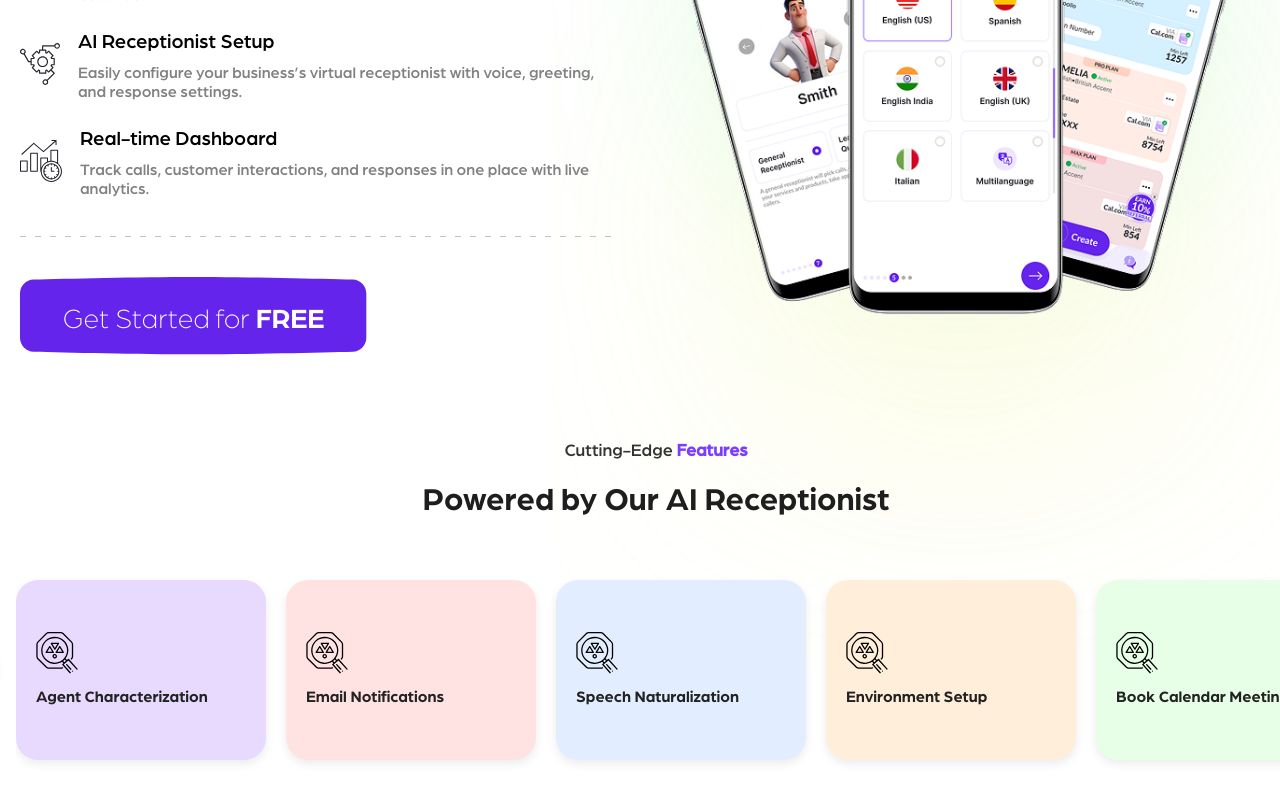
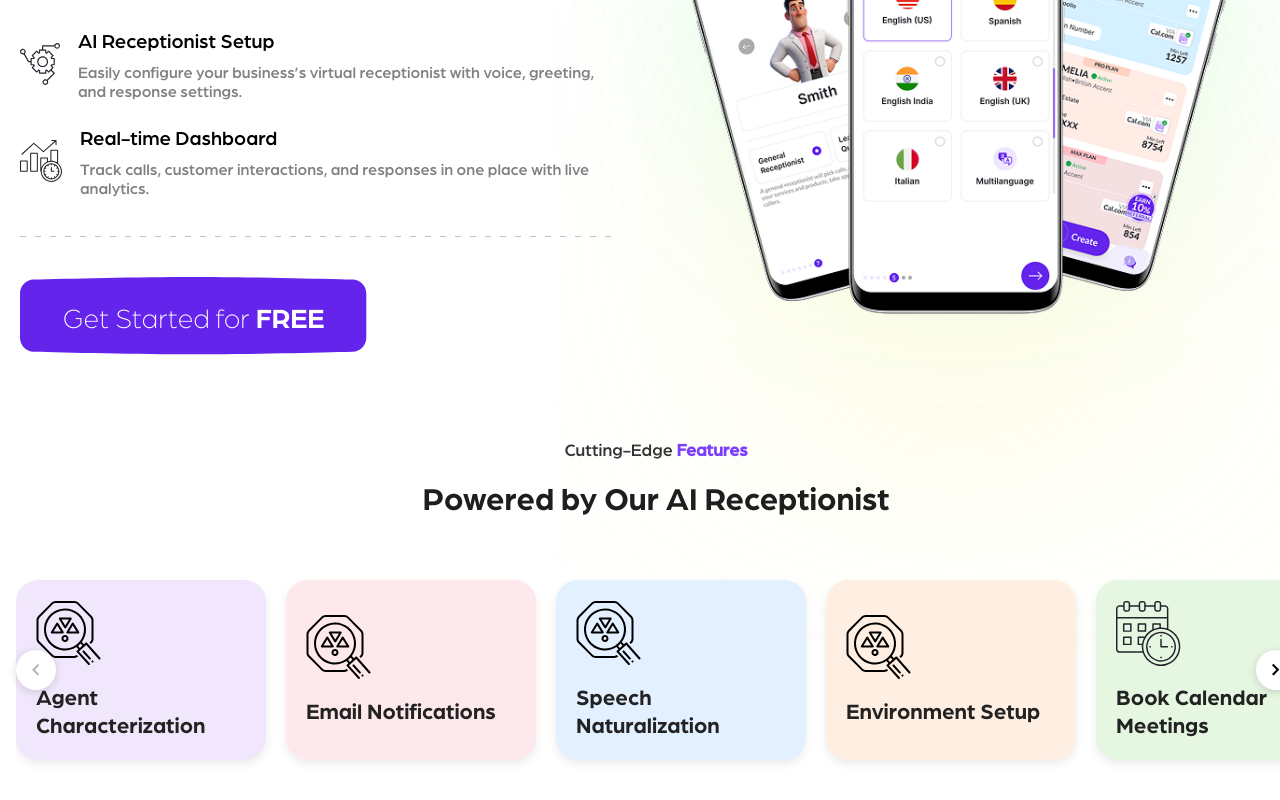
Before and after one commit to designersx-dsx/Rexpt-Sanity-Landing-Page-V2, a React (Create React App) app: page /features in a window 1280 px wide. Shown: the part 1700-2500 px from the top of the page. Built offline with nearby package versions, Linux system fonts and the light colour scheme.

Commit message:
[AP] UI Cutting-Edge (AP v1.1.1)

```diff
--- a/src/Components/FeatureSection/CuttingEdge/CuttingEdge.js
+++ b/src/Components/FeatureSection/CuttingEdge/CuttingEdge.js
@@ -7,13 +7,14 @@ const CuttingEdge = () => {
     const [scrollIndex, setScrollIndex] = useState(0);
 
     const cards = [
-        { icon: "/Svg/characterization-icon.svg", title: "Agent Characterization", bg: "#E8D9FF" },
-        { icon: "/Svg/characterization-icon.svg", title: "Email Notifications", bg: "#FFE3E3" },
-        { icon: "/Svg/characterization-icon.svg", title: "Speech Naturalization", bg: "#E2EEFF" },
-        { icon: "/Svg/characterization-icon.svg", title: "Environment Setup", bg: "#FFEED9" },
-        { icon: "/Svg/characterization-icon.svg", title: "Book Calendar Meetings", bg: "#E7FFE7" },
+        { icon: "/Svg/characterization-icon.svg", title: "Agent Characterization", bg: "#F1E7FC" },
+        { icon: "/Svg/characterization-icon.svg", title: "Email Notifications", bg: "#FDE8EB" },
+        { icon: "/Svg/characterization-icon.svg", title: "Speech Naturalization", bg: "#E2F0FF" },
+        { icon: "/Svg/characterization-icon.svg", title: "Environment Setup", bg: "#FFEFE2" },
+        { icon: "/Svg/calendar-icon.svg", title: "Book Calendar Meetings", bg: "#E5F6E1" },
         { icon: "/Svg/characterization-icon.svg", title: "Voice Personalization", bg: "#FBEAFF" },
-        { icon: "/Svg/characterization-icon.svg", title: "AI Chat Integration", bg: "#E9F9FF" },
+        { icon: "/Svg/characterization-icon.svg", title: "AI Chat Integration", bg: "#E5F6E1" },
+         { icon: "/Svg/characterization-icon.svg", title: "Agent Characterization", bg: "#F1E7FC" }
     ];
 
     const cardsPerView = 5;
--- a/src/Components/FeatureSection/CuttingEdge/CuttingEdge.module.css
+++ b/src/Components/FeatureSection/CuttingEdge/CuttingEdge.module.css
@@ -60,13 +60,13 @@
 }
 
 .icon {
-    width: 42px;
-    height: 42px;
-    margin-bottom: 12px;
+    width: 65px;
+    height: 65px;
+    margin-bottom: 1rem;
 }
 
 .card h3 {
-    font-size: 1rem;
+    font-size: 22px;
     font-weight: 600;
     color: #222;
     line-height: 1.3;
@@ -110,6 +110,16 @@
 }
 
 /* Responsive */
+@media (max-width: 1500px) {
+    .left {
+        left: 0;
+    }
+
+    .right {
+        right: 0;
+    }
+}
+
 @media (max-width: 1024px) {
     .card {
         min-width: 200px;
@@ -128,11 +138,13 @@
         height: 34px;
     }
 
-    .card h3 {
-        font-size: 0.9rem;
-    }
+
 
     .left {
         left: 0px;
     }
+
+    .right {
+        right: 0;
+    }
 }
```
Also changed, not shown: public/Svg/calendar-icon.svg (added).
